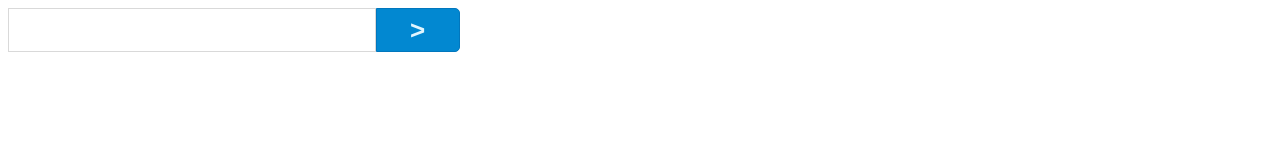
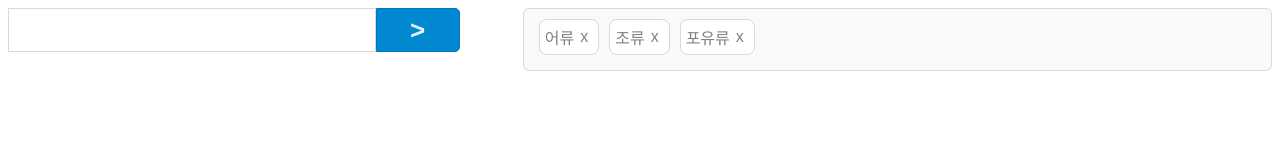
Before and after one commit to SambaLim/Components, a website: page SpecialSelect/demo/index.html in a window 1280 px wide. Drawn offline with Linux system fonts and the light colour scheme.

Commit message:
feature: 예시 파일, IE지원 파일 추가

```diff
--- a/SpecialSelect/demo/index.html
+++ b/SpecialSelect/demo/index.html
@@ -24,10 +24,16 @@
       { id: 'seq10', title: '여우'},
       { id: 'seq10', title: '호랑이'}
     ];
+
+    const dummyResultList = [
+      { id: 'result01', title: '어류'},
+      { id: 'result02', title: '조류'},
+      { id: 'result03', title: '포유류'}
+    ]
     // 실행하는 부분
     const rootEl = document.querySelector('#root');
     const specialSelect = new SpecialSelect(rootEl);
-    specialSelect.init({ dataList: dummyList });
+    specialSelect.init({ dataList: dummyList, resultList: dummyResultList });
   </script>
 </body>
 </html>
```
Also changed, not shown: SpecialSelect/Bundle.js (+15 -5 lines).
